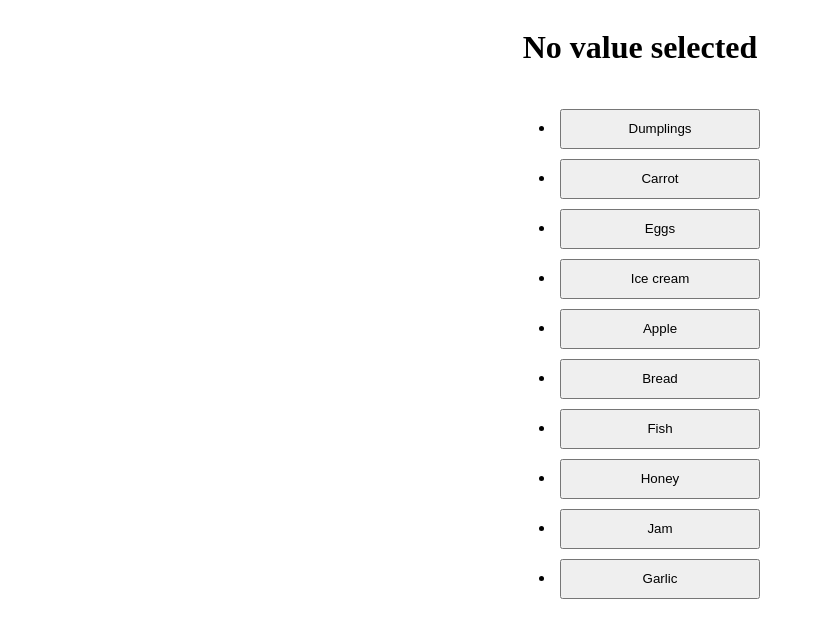
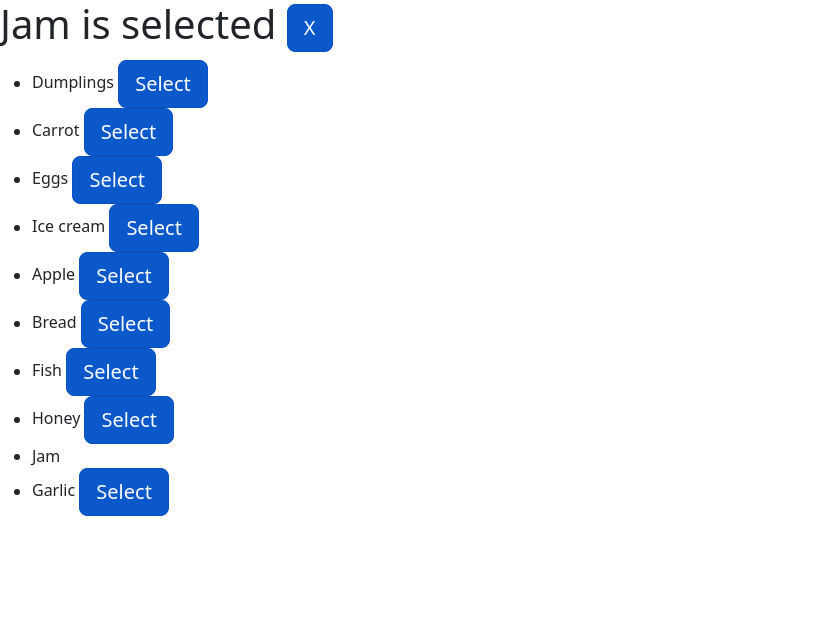
Before and after one commit to mate-academy/react_goods-selector, a React (Create React App) app: page / in a window 1280 px wide. Shown: the top 638 px of the page, without its empty margins (0-823 px from the left). Built offline with nearby package versions, Linux system fonts and the light colour scheme.

Commit message:
added jam

```diff
--- a/src/App.js
+++ b/src/App.js
@@ -1,5 +1,7 @@
 import React from 'react';
 import './App.scss';
+import 'bootstrap/dist/css/bootstrap.min.css';
+import { Button } from 'react-bootstrap';
 
 const goodsFromServer = [
   'Dumplings',
@@ -16,42 +18,60 @@ const goodsFromServer = [
 
 class App extends React.Component {
   state = {
-    values: null,
+    good: 'Jam',
   }
 
   render() {
-    const { values } = this.state;
+    const { good } = this.state;
 
     return (
-      <div className="container">
-        {values ? (
+      <div>
+        {good ? (
           <h1>
-            Current value is
-            {values}
-            <button
+            {good}
+            {' '}
+            is selected
+            {' '}
+            <>
+              <Button
+                variant="primary"
+                size="lg"
+                active
                 type="button"
                 onClick={() => {
-                this.setState({ values: null });
+                  this.setState({ good: null });
                 }}
               >
                 X
-            </button>
+              </Button>
+            </>
           </h1>
         ) : (
-          <h1>No value selected</h1>
+          <h1>No goods selected</h1>
         )}
         <ul>
           {goodsFromServer.map(goods => (
-            <li>
-              <button
+            <li key={goods}>
+              {goods}
+              {' '}
+              {good !== goods && (
+                <>
+                  <Button
+                    variant="primary"
+                    size="lg"
+                    active
                     type="button"
-                className={`item ${values === goods ? 'active' : ''}`}
                     onClick={() => {
-                  this.setState({ values: goods });
+                      this.setState({
+                        good: goods,
+                      });
                     }}
                   >
-                {goods}
-              </button>
+                    Select
+                  </Button>
+                </>
+              )
+              }
             </li>
           ))}
         </ul>
--- a/src/App.scss
+++ b/src/App.scss
@@ -1,16 +1 @@
-.container {
-  display: flex;
-  flex-direction: column;
-  align-items: center;
-}
-
-.item {
-  height: 40px;
-  margin: 5px;
-  width: 200px;
-}
-
-.active {
-  border-radius: 40%;
-  background: coral;
-}
+//
```
Lines whose indentation alone changed are shown as unchanged.
